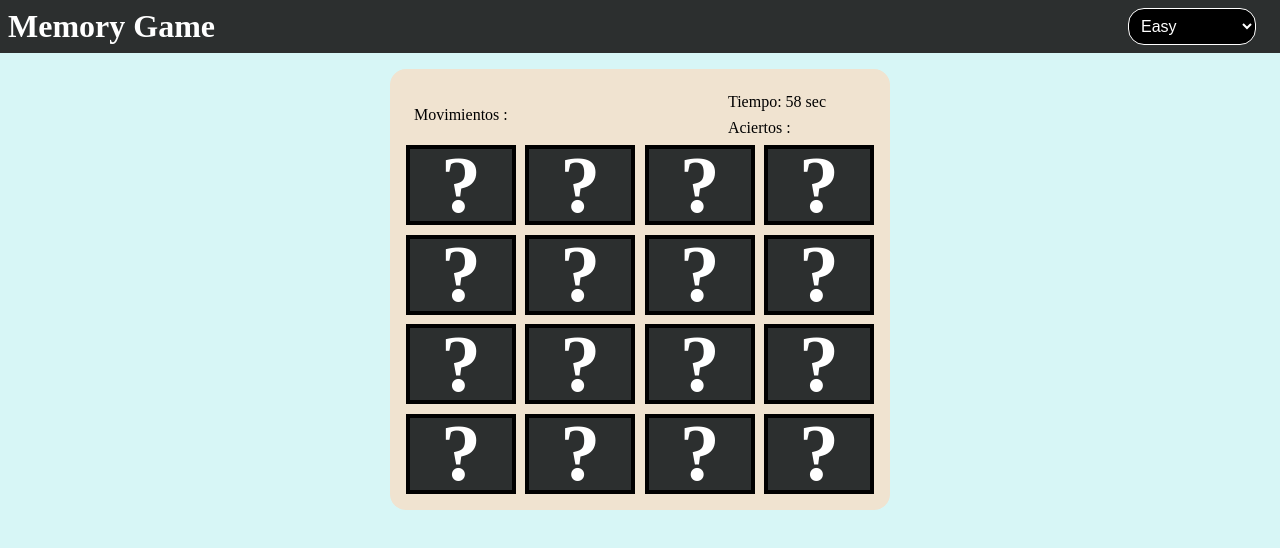
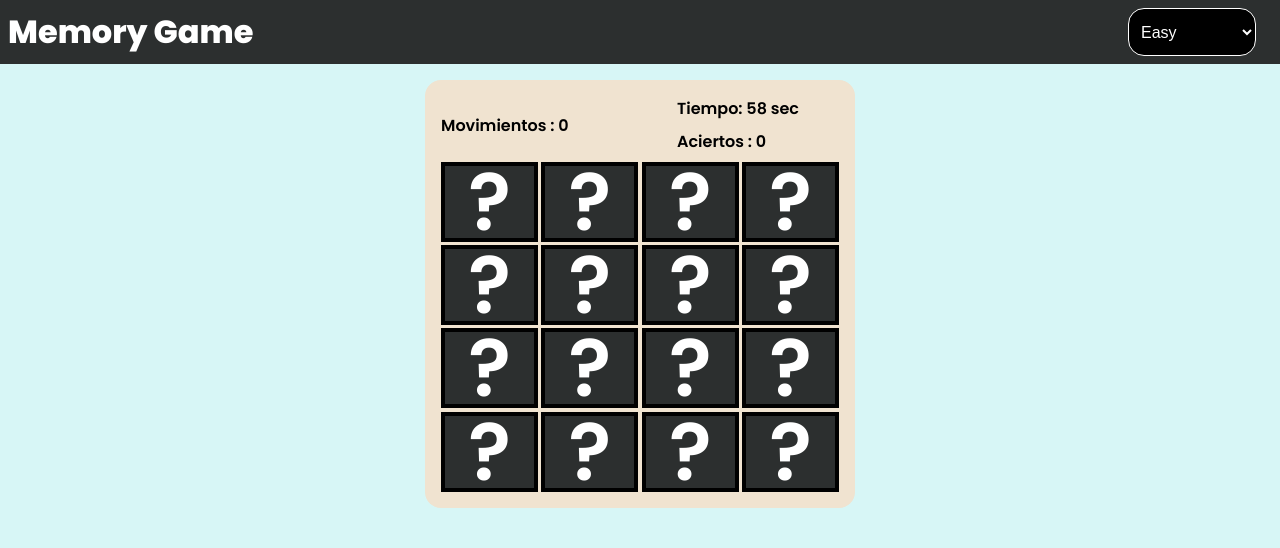
Before and after one commit to MonzonAxel/Practices-JS, a plain HTML site: page memory game/index.html in a window 1280 px wide. Both pictures are taken after a click on the button "Play". Drawn offline with Linux system fonts and the light colour scheme.

Commit message:
add audio and mediaquerys

```diff
--- a/memory game/css/styles.css
+++ b/memory game/css/styles.css
@@ -1,3 +1,5 @@
+@import url('https://fonts.googleapis.com/css2?family=Poppins:wght@400;600;800&display=swap');
+
 *{
     box-sizing: border-box;
     margin: 0;
@@ -10,6 +12,7 @@ img{
 
 body{
 background-color: rgb(215, 246, 246);
+font-family: "Poppins", sans-serif;
 }
 
 .header{
@@ -34,7 +37,7 @@ background-color: rgb(215, 246, 246);
 
 .play{
     position: absolute;
-    top: 60%;
+    top: 65%;
     left: 50%;
     transform: translate(-50%,-50%);
     padding: 1rem;
@@ -51,7 +54,7 @@ background-color: rgb(215, 246, 246);
     align-items: center;
     flex-direction: column;
     min-width: 360px;
-    max-width: 500px;
+    max-width: 430px;
     margin: 0 auto;
     background-color: rgb(240, 227, 208);
     margin-top: 1rem;
@@ -61,8 +64,8 @@ background-color: rgb(215, 246, 246);
 
 .stats{
     display: flex;
-
-    padding: 0.5rem;
+   font-weight: 600;
+   padding-bottom: 0.5rem;
     justify-content: space-between;
     align-items: center;
     width:100%
@@ -80,7 +83,7 @@ background-color: rgb(215, 246, 246);
     position: relative;
     width: 100%;
     display: grid;
-    gap:0.6rem;
+    gap:0.2rem;
     grid-template-columns: repeat(4,1fr);
 }
 
@@ -142,3 +145,25 @@ background-color: rgb(215, 246, 246);
   .hidden{
     display: none;
   }
+
+
+  @media (width <= 440px){
+    .header{
+      font-size: 0.9rem;
+    }
+    .card-before{
+      font-size: 3rem;
+    }
+    #filter{
+      width: 6rem;
+    }
+    .wrapped{
+      min-width: 260px;
+    }
+    .card{
+      height: 59px;
+    }
+    img{
+      width: 2.8rem;
+    }
+  }
--- a/memory game/index.html
+++ b/memory game/index.html
@@ -19,11 +19,11 @@
     <main class="wrapped hidden">
         <section class="stats ">
             <div class="left">
-                <div class="moves">Movimientos :</div>
+                <div class="moves">Movimientos:0</div>
             </div>
             <div class="rigth">
                 <div class="time">Tiempo</div>
-                <div class="success">Aciertos :</div>
+                <div class="success">Aciertos:0</div>
             </div>
         </section>
 
--- a/memory game/js/script.js
+++ b/memory game/js/script.js
@@ -1,12 +1,12 @@
 const imgEasy = [
-    {name:"facebook",image:"./img/facebook.webp" ,id:"facebook"},
-    {name:"github",image:"./img/github.webp" ,id:"facebook"},
-    {name:"instagram",image:"./img/instagram.webp" ,id:"facebook"},
-    {name:"itunes",image:"./img/itunes.webp" ,id:"facebook"},
-    {name:"linkedin",image:"./img/linkedin.webp" ,id:"facebook"} ,
-    {name:"messenger",image:"./img/messenger.webp" ,id:"facebook"},
-    {name:"reddit",image:"./img/reddit.webp" ,id:"facebook"},
-    {name:"skype",image:"./img/skype.webp" ,id:"facebook"},
+    {name:"facebook",image:"./img/facebook.webp"},
+    {name:"github",image:"./img/github.webp"},
+    {name:"instagram",image:"./img/instagram.webp"},
+    {name:"itunes",image:"./img/itunes.webp"},
+    {name:"linkedin",image:"./img/linkedin.webp"} ,
+    {name:"messenger",image:"./img/messenger.webp"},
+    {name:"reddit",image:"./img/reddit.webp"},
+    {name:"skype",image:"./img/skype.webp"},
 ]
 
 const imgMedium = [
@@ -68,6 +68,8 @@ let firstCardValue
 let secondCardValue
 let dimension
 
+let audioFlip = new Audio("./audio/girar.wav")
+
 const initial = (imgItem) => {
     clearInterval(state.interval);
     const items = ramdonArray([...imgItem,...imgItem])
@@ -112,6 +114,7 @@ const createBoard = (items) => {
 const cardList = (card) =>{
     card.forEach(res => {
         res.addEventListener("click", (e) => {
+
             state.flippedCards++
             const eventTarget = e.target
             const eventParent = eventTarget.parentElement
@@ -125,7 +128,7 @@ const cardList = (card) =>{
 }
 
 const flipCard = (res) =>{
-
+    audioFlip.play()
     if(!res.classList.contains("matched")) {
         res.classList.add("flipped")
 
@@ -179,7 +182,7 @@ const checkWinner = () =>{
     }
 }
 
-//Duracion del juego
+//Game duration
 const addTime = () => {
     state.time=60;
     state.interval = setInterval(()=>{
@@ -222,8 +225,8 @@ const resetStatistic = () => {
     state.flippedCards=0
     state.totalFlip=0
     state.success=0
-    selectors.moves.textContent ="Movimientos : "
-    selectors.success.textContent = "Aciertos : "
+    selectors.moves.textContent ="Movimientos : 0 "
+    selectors.success.textContent = "Aciertos : 0 "
 }
 
 
@@ -252,7 +255,7 @@ selectors.filter.addEventListener("change", (e) =>{
 
     const value=selectors.filter.value
 
-    //Mientras el juego transcurre se PUEDE cambiar de difultad, pero al inicio y al finalizar el juego SOLO se reactiva al darle play.
+    //Mientras el juego transcurre se PUEDE cambiar de difultad, pero al inicio y al finalizar el juego SOLO se recomienza al darle play.
 
     if(selectors.play.classList.contains("hidden")){
         resetStatistic()
```
Also changed, not shown: 1 other file.
